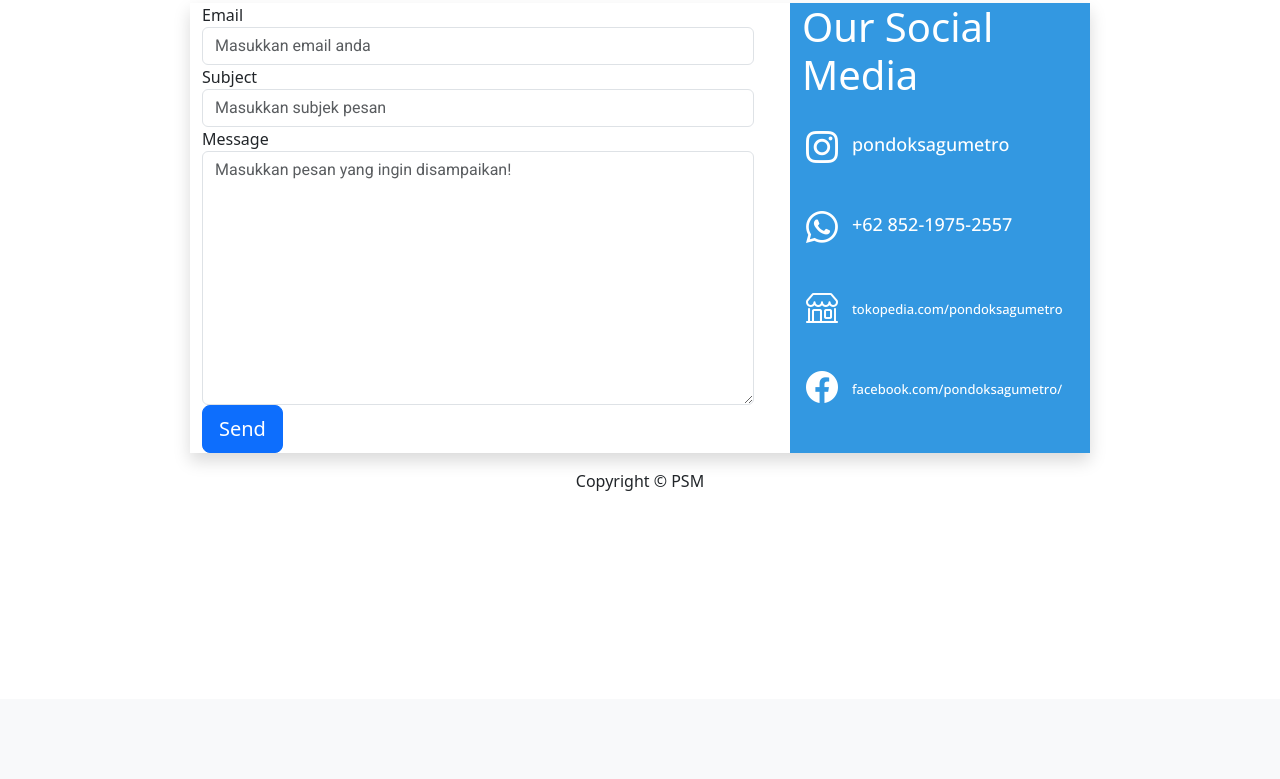
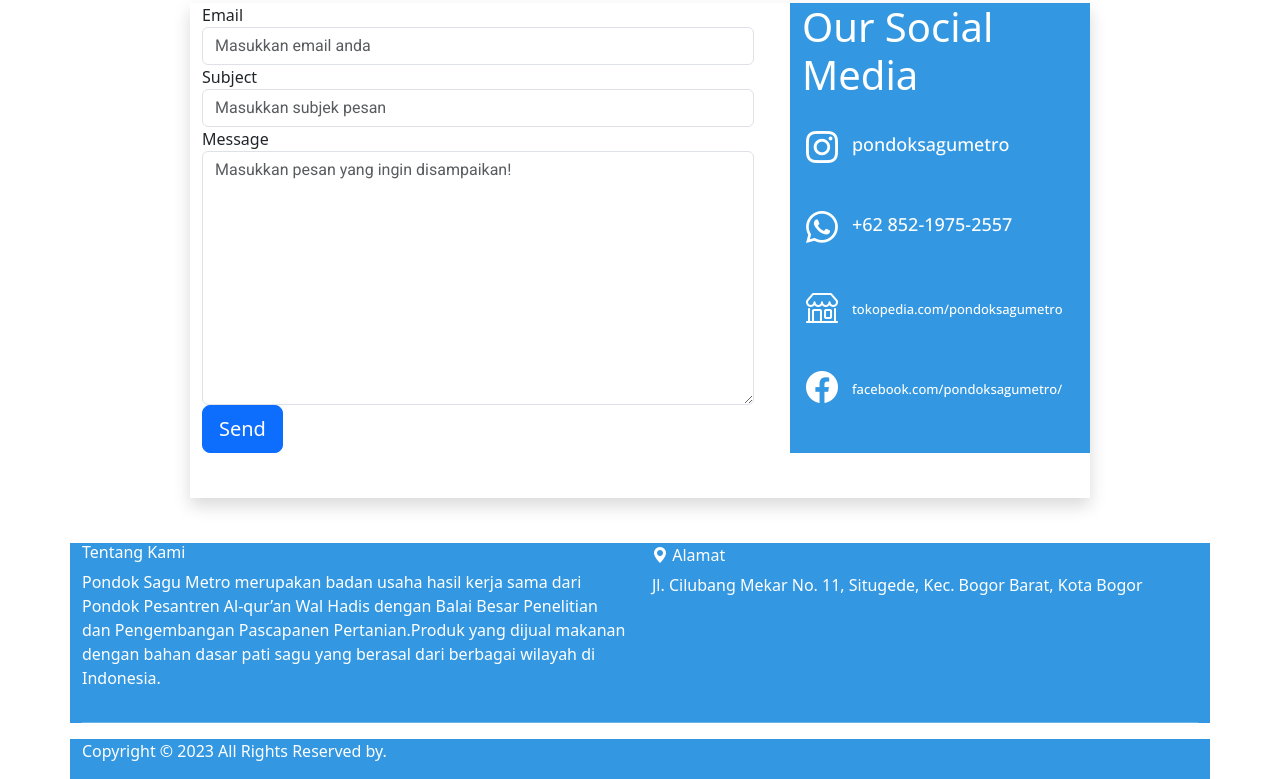
Before and after one commit to Faberroni/produta-psm, a Django app: page /contact/form/ in a window 1280 px wide. Shown: the part 101-880 px from the top of the page. Before the commit the page ends 592 px from the top, so only its background shows below. Run offline with Django 4.2, Linux system fonts and the light colour scheme.

Commit message:
UI Changes

```diff
--- a/static/css/base.css
+++ b/static/css/base.css
@@ -34,3 +34,13 @@ body {
 .container-fluid {
     font-family:'Montserrat', sans-serif, monospace;
 }
+
+#containerfootersatu {
+    background-color: #3398E1;
+    color: white;
+}
+
+#containerfooterdua {
+    background-color: #3398E1;
+    color: white;
+}
--- a/static/css/contact_us.css
+++ b/static/css/contact_us.css
@@ -3,6 +3,7 @@
 #email-container{
     width: 900px;
     height: fit-content;
+    padding-bottom: 45px;
 }
 .subpageTitle {
     padding: 22px 0;
--- a/templates/base.html
+++ b/templates/base.html
@@ -9,10 +9,11 @@
     <meta charset="utf-8">
     <meta name="viewport" content="width=device-width, initial-scale=1">
     <link rel="preconnect" href="https://fonts.googleapis.com">
-<link rel="preconnect" href="https://fonts.gstatic.com" crossorigin>
-<link href="https://fonts.googleapis.com/css2?family=Montserrat:wght@500&family=Open+Sans:wght@500&family=Roboto&display=swap" rel="stylesheet">
+    <link rel="preconnect" href="https://fonts.gstatic.com" crossorigin>
+    <link href="https://fonts.googleapis.com/css2?family=Montserrat:wght@500&family=Open+Sans:wght@500&family=Roboto&display=swap" rel="stylesheet">
     <!-- Bootstrap CSS -->
     <link href="https://cdn.jsdelivr.net/npm/bootstrap@5.3.0/dist/css/bootstrap.min.css" rel="stylesheet" integrity="sha384-9ndCyUaIbzAi2FUVXJi0CjmCapSmO7SnpJef0486qhLnuZ2cdeRhO02iuK6FUUVM" crossorigin="anonymous">
+    <link rel="stylesheet" href="https://cdn.jsdelivr.net/npm/bootstrap-icons@1.10.5/font/bootstrap-icons.css">
 
 
         <title class="t1">Pondok Sagu Metro</title>
@@ -35,20 +36,6 @@
 
         <div class="collapse navbar-collapse" id="navbarResponsive">
           <ul class="navbar-nav ml-auto">
-
-           <!--  <li class="nav-item text-black">
-              <a
-                class="nav-link text-black font-weight-bold"
-                href="#"
-                >About</a
-              >
-            </li>
-            <li class="nav-item text-black">
-              <a
-                class="nav-link text-black font-weight-bold"
-                href="#"
-                >Policy</a
-              > -->
             </li>
             <li class="nav-item text-black">
               <a
@@ -66,10 +53,39 @@
           <!-- Content Goes here -->
             {% endblock content %}
 
-    <!-- Footer -->
-    <footer class="py-3 bg-grey">
-              <p class="m-0 text-dark text-center ">Copyright &copy; PSM</p>
-    </footer>
+      <footer class="site-footer" style="padding-top: 45px; ">
+        <div class="container" id="containerfootersatu">
+          <div class="row">
+            <div class="col-sm-12 col-md-6">
+              <h6>Tentang Kami</h6>
+              <p class="text-justify">
+                Pondok Sagu Metro merupakan badan usaha hasil kerja sama dari Pondok Pesantren Al-qur’an Wal Hadis dengan Balai Besar Penelitian dan Pengembangan Pascapanen Pertanian.Produk yang dijual makanan dengan bahan dasar pati sagu yang berasal dari berbagai wilayah di Indonesia.
+              </p>
+            </div>
+
+            <div class="col-xs-6 col-md-6">
+              <div style="display: inline-block;">
+                <i class="bi bi-geo-alt-fill"></i>
+              </div>
+              <div style="display: inline-block;">
+                <h6>Alamat</h6>
+              </div>
+              <p class="text-justify">
+                Jl. Cilubang Mekar No. 11, Situgede, Kec. Bogor Barat, Kota Bogor
+              </p>
+            </div>
+          </div>
+          <hr>
+        </div>
+        <div class="container" id="containerfooterdua">
+          <div class="row">
+            <div class="col-md-8 col-sm-6 col-xs-12">
+              <p class="copyright-text">Copyright &copy; 2023 All Rights Reserved by.
+              </p>
+            </div>
+          </div>
+        </div>
+  </footer>
 
   </body>
 </html>
--- a/templates/email.html
+++ b/templates/email.html
@@ -3,7 +3,7 @@
 
 <head>
   <link rel="stylesheet" href="{% static 'css/contact_us.css' %}">
-  <link rel="stylesheet" href="https://cdn.jsdelivr.net/npm/bootstrap-icons@1.10.5/font/bootstrap-icons.css">
+
 
 
 </head>
```
Also changed, not shown: 2 other files.
